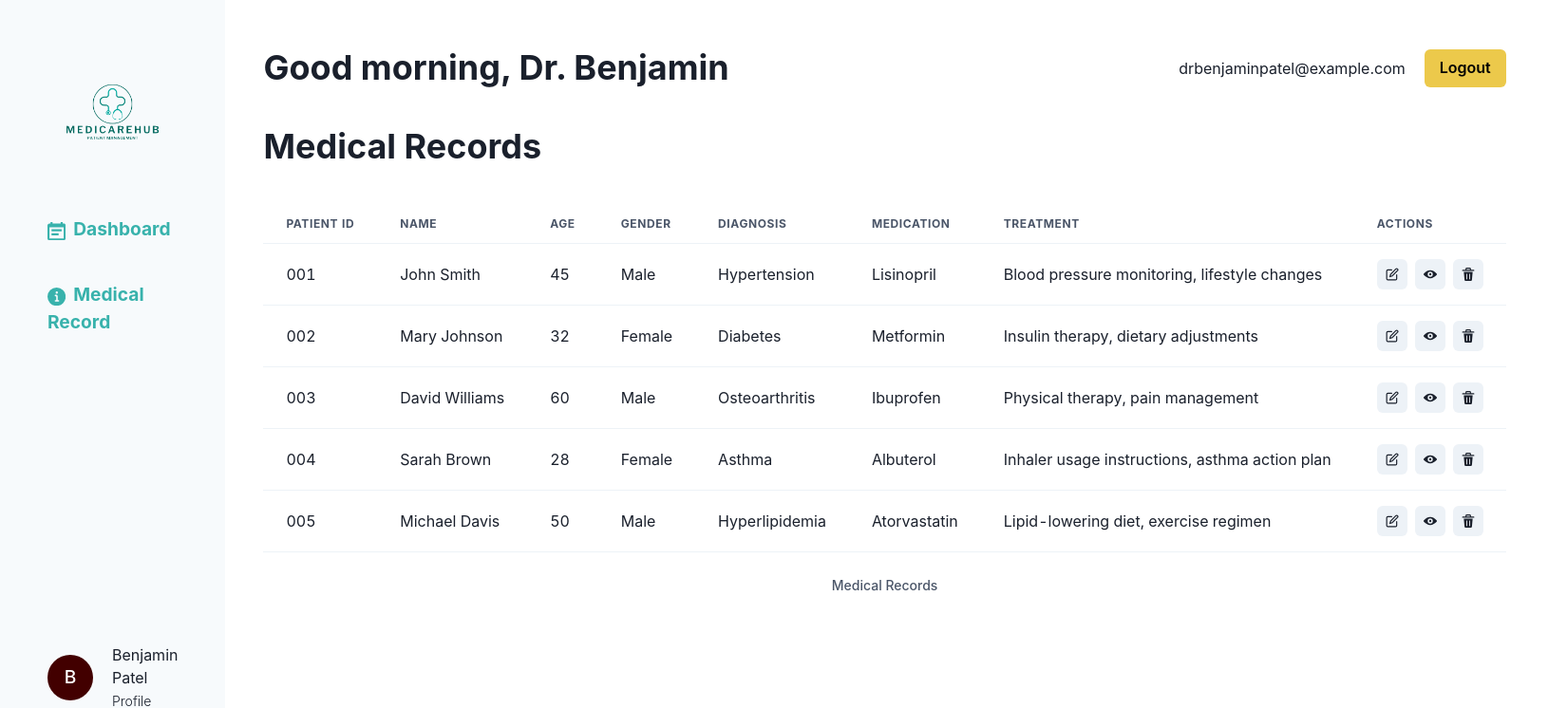
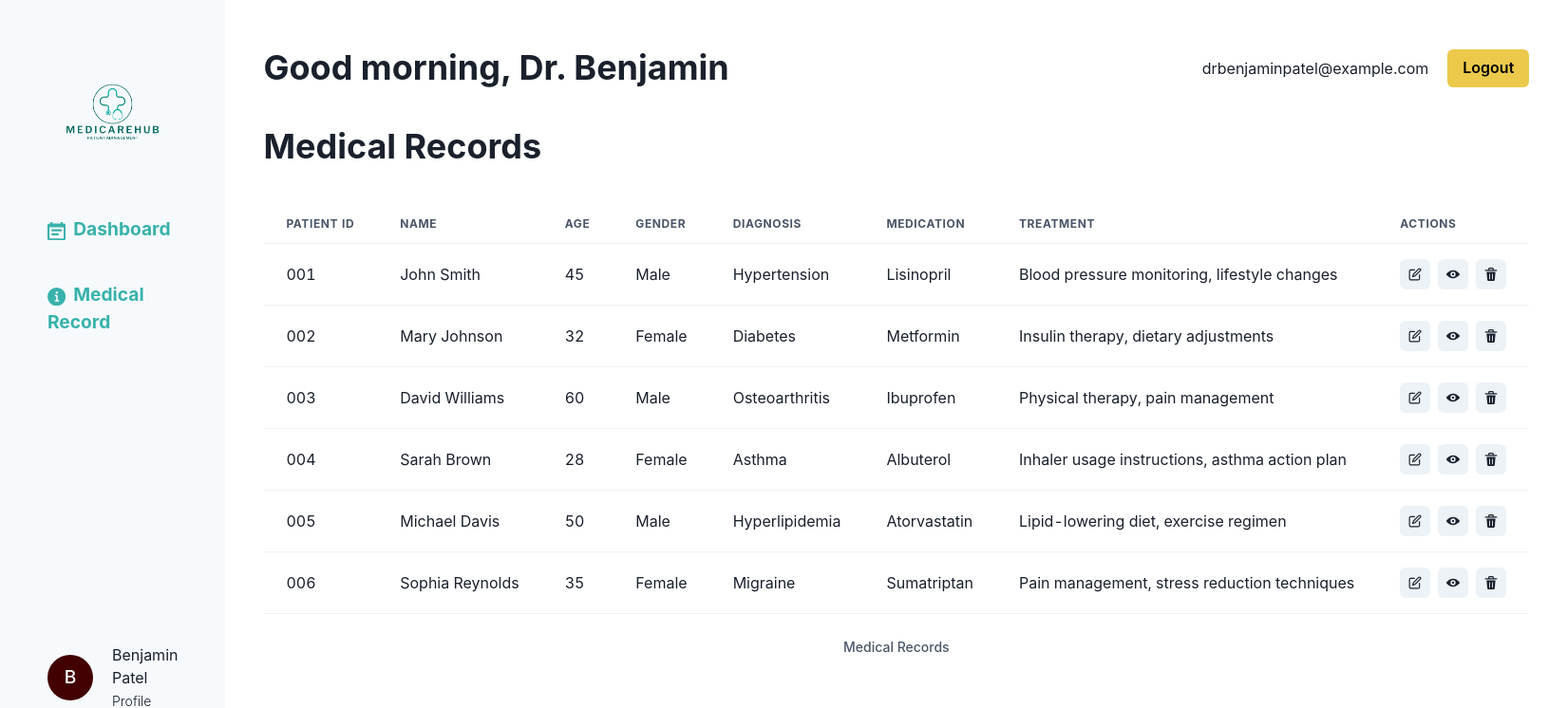
Before and after one commit to sorawat38/CLCM3506-Final-Exam, a React (Vite) app: page /medical-record in a window 1280 px wide. Shown: the top 746 px of the page at 95% size, 1650 px wide, since content can reach past the window. Built offline with nearby package versions, Linux system fonts and the light colour scheme.

Commit message:
feat: add Sophia Reynolds

```diff
--- a/src/pages/MedicalRecord.tsx
+++ b/src/pages/MedicalRecord.tsx
@@ -142,4 +142,13 @@ const medicalRecords: MedicalRecord[] = [
     medication: "Atorvastatin",
     treatment: "Lipid-lowering diet, exercise regimen",
   },
+  {
+    id: "006",
+    name: "Sophia Reynolds",
+    age: 35,
+    gender: "Female",
+    diagnosis: "Migraine",
+    medication: "Sumatriptan",
+    treatment: "Pain management, stress reduction techniques",
+  },
 ];
```
